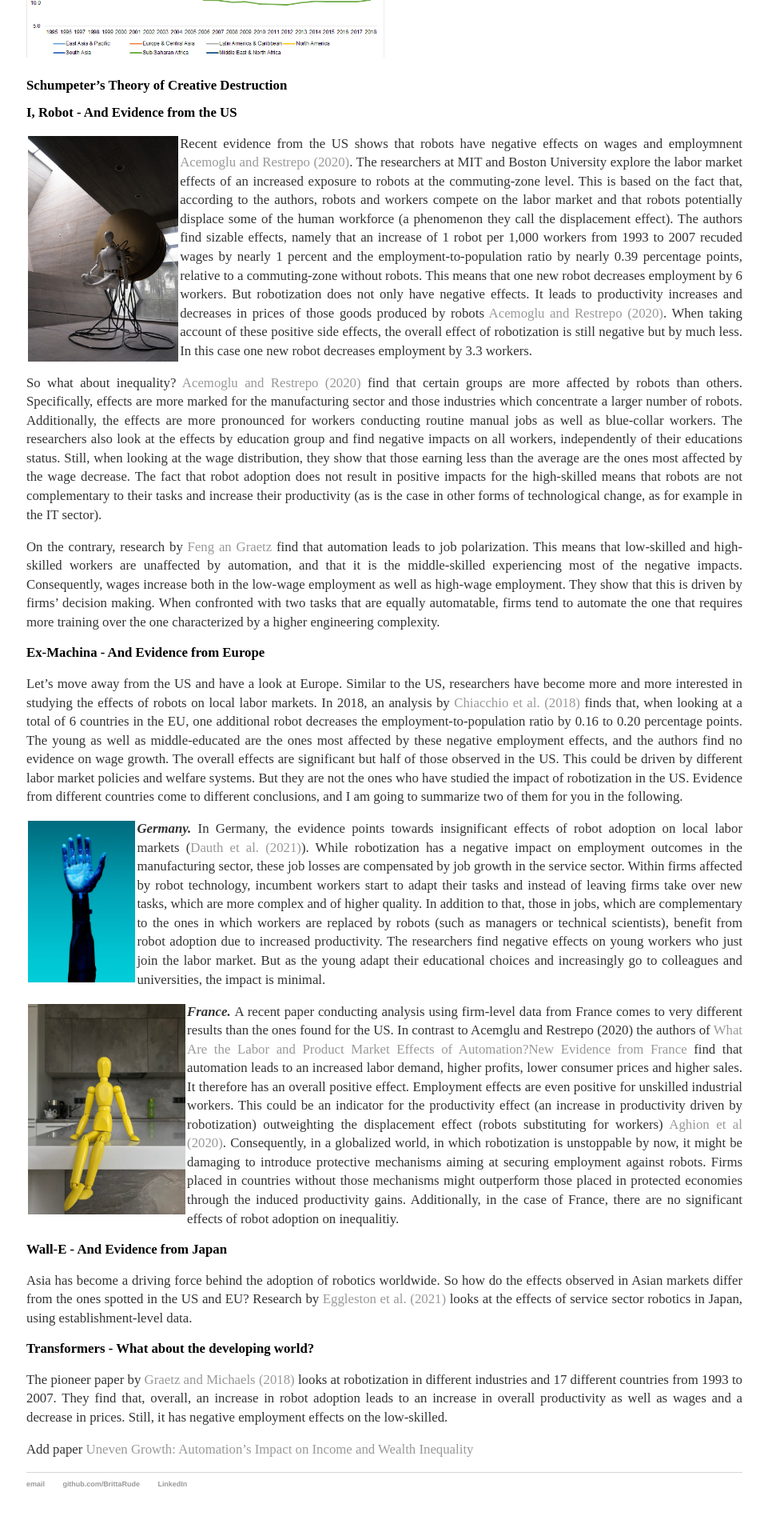
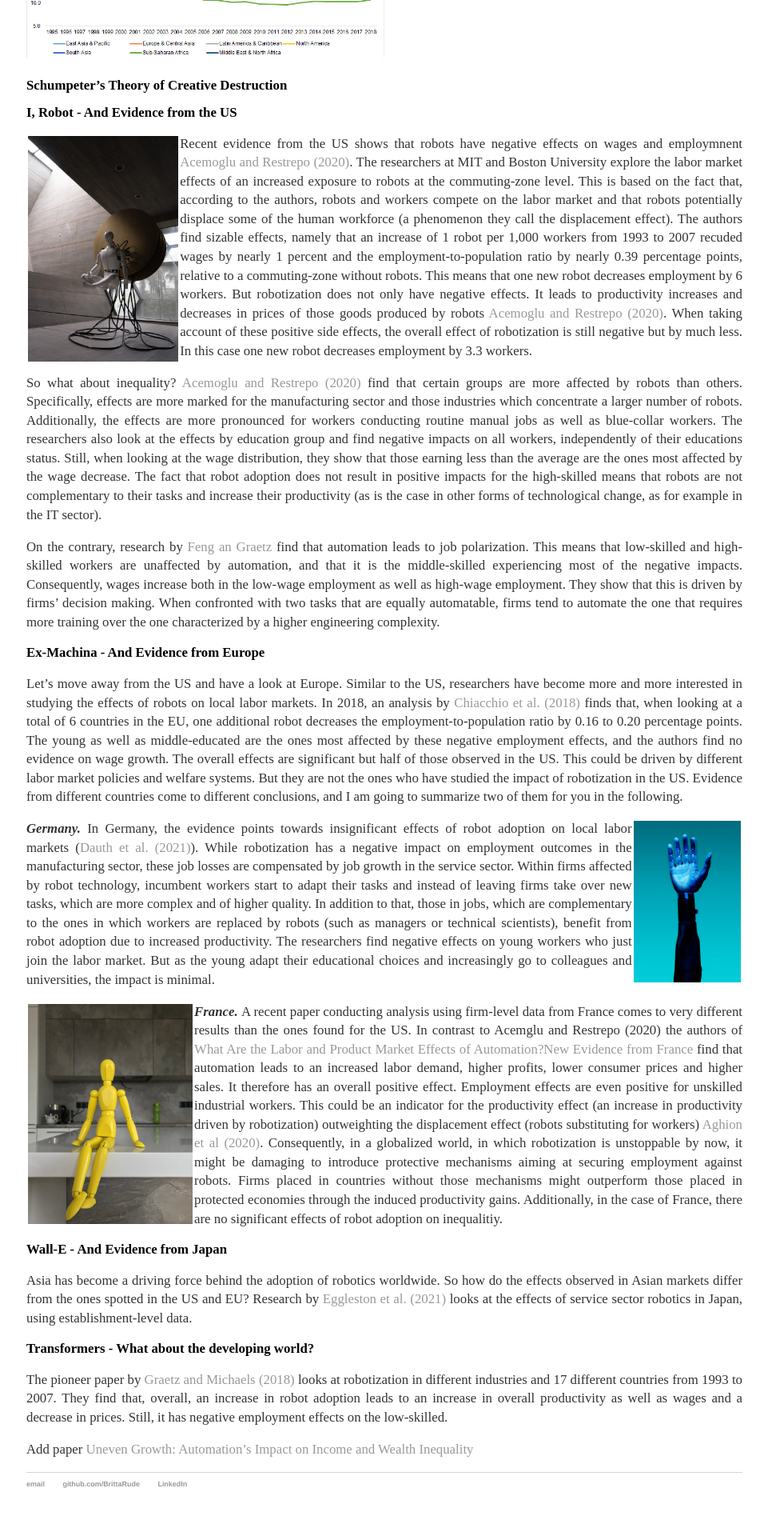
Before and after one commit to BrittaRude/BrittaRude.github.io, a Jekyll site: the page built from inputs_cakestory/_posts/2021-05-30-britta-rude-are-robots-grabbing-our-jobs.md, in a window 1280 px wide. Shown: the part 688-2608 px from the top of the page at 80% size, without its empty margins (159-1120 px from the left). Built offline with Jekyll 4.4.1, drawn with Linux system fonts in a browser that asks for light colours.

Commit message:
Update 2021-05-30-britta-rude-are-robots-grabbing-our-jobs.md

```diff
--- a/inputs_cakestory/_posts/2021-05-30-britta-rude-are-robots-grabbing-our-jobs.md
+++ b/inputs_cakestory/_posts/2021-05-30-britta-rude-are-robots-grabbing-our-jobs.md
@@ -30,11 +30,11 @@
 
 Let's move away from the US and have a look at Europe. Similar to the US, researchers have become more and more interested in studying the effects of robots on local labor markets. In 2018, an analysis by [Chiacchio et al. (2018)](https://www.bruegel.org/2018/04/the-impact-of-industrial-robots-on-eu-employment-and-wages-a-local-labour-market-approach/) finds that, when looking at a total of 6 countries in the EU, one additional robot decreases the employment-to-population ratio by 0.16 to 0.20 percentage points. The young as well as middle-educated are the ones most affected by these negative employment effects, and the authors find no evidence on wage growth. The overall effects are significant but half of those observed in the US. This could be driven by different labor market policies and welfare systems. But they are not the ones who have studied the impact of robotization in the US. Evidence from different countries come to different conclusions, and I am going to summarize two of them for you in the following.
 
-<img src="/images/robots_germany.jpg" alt="robots_germany" style="float:left;margin: 2px 2px 2px 2px;max-width:15%;"/>
+<img src="/images/robots_germany.jpg" alt="robots_germany" style="float:right;margin: 2px 2px 2px 2px;max-width:15%;"/>
 
 <b><i>Germany. </i></b> In Germany, the evidence points towards insignificant effects of robot adoption on local labor markets ([Dauth et al. (2021)](https://academic.oup.com/jeea/advance-article/doi/10.1093/jeea/jvab012/6179884)). While robotization has a negative impact on employment outcomes in the manufacturing sector, these job losses are compensated by job growth in the service sector. Within firms affected by robot technology, incumbent workers start to adapt their tasks and instead of leaving firms take over new tasks, which are more complex and of higher quality. In addition to that, those in jobs, which are complementary to the ones in which workers are replaced by robots (such as managers or technical scientists), benefit from robot adoption due to increased productivity. The researchers find negative effects on young workers who just join the labor market. But as the young adapt their educational choices and increasingly go to colleagues and universities, the impact is minimal.
 
-<img src="/images/robots_france.jpg" alt="robots_france" style="float:left;margin: 2px 2px 2px 2px;max-width:22%;"/>
+<img src="/images/robots_france.jpg" alt="robots_france" style="float:left;margin: 2px 2px 2px 2px;max-width:23%;"/>
 
 <b><i>France. </i></b> A recent paper conducting analysis using firm-level data from France comes to very different results than the ones found for the US. In contrast to Acemglu and Restrepo (2020) the authors of [What Are the Labor and Product Market Effects of Automation?New Evidence from France](https://scholar.harvard.edu/files/aghion/files/what_are_the_labor_and_product_market_effects_of_automation_jan2020.pdf) find that automation leads to an increased labor demand, higher profits, lower consumer prices and higher sales. It therefore has an overall positive effect. Employment effects are even positive for unskilled industrial workers. This could be an indicator for the productivity effect (an increase in productivity driven by robotization) outweighting the displacement effect (robots substituting for workers) [Aghion et al (2020)](https://scholar.harvard.edu/files/aghion/files/what_are_the_labor_and_product_market_effects_of_automation_jan2020.pdf). Consequently, in a globalized world, in which robotization is unstoppable by now, it might be damaging to introduce protective mechanisms aiming at securing employment against robots. Firms placed in countries without those mechanisms might outperform those placed in protected economies through the induced productivity gains. Additionally, in the case of France, there are no significant effects of robot adoption on inequalitiy.
 
```
